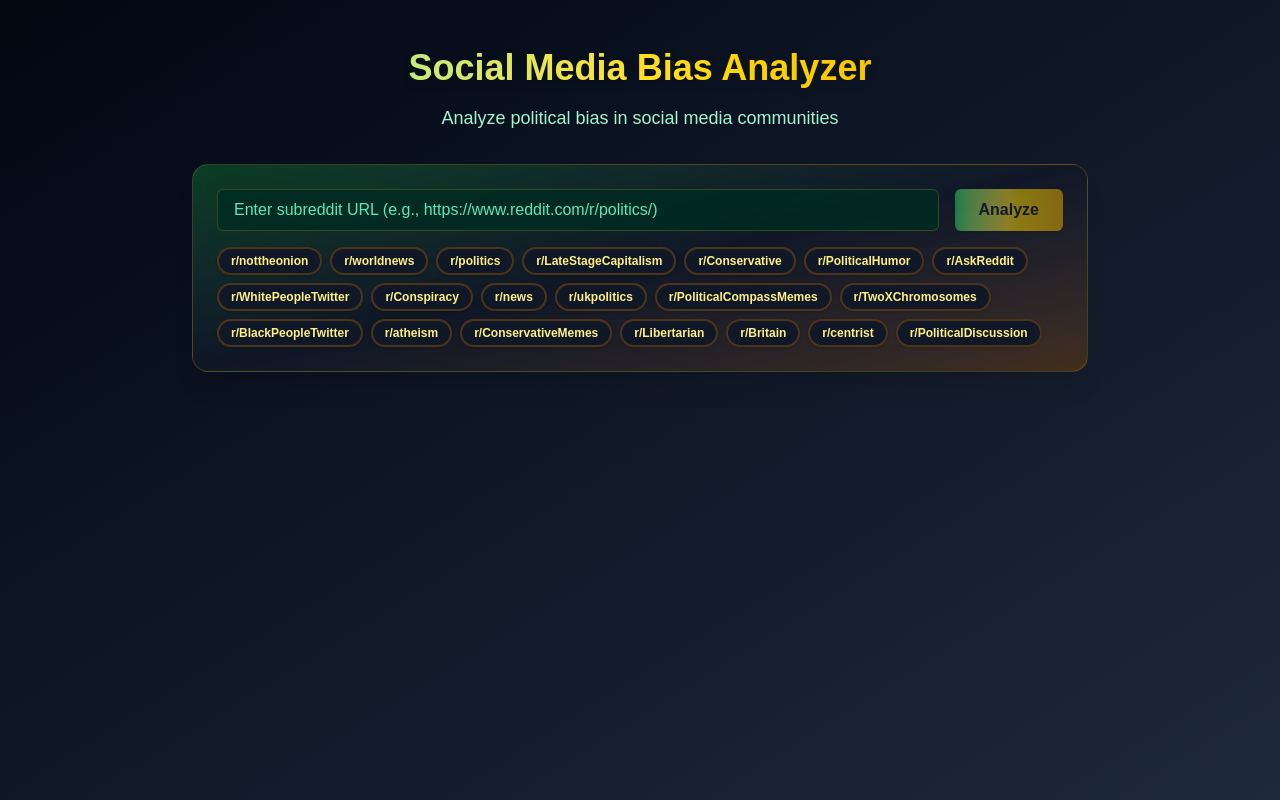
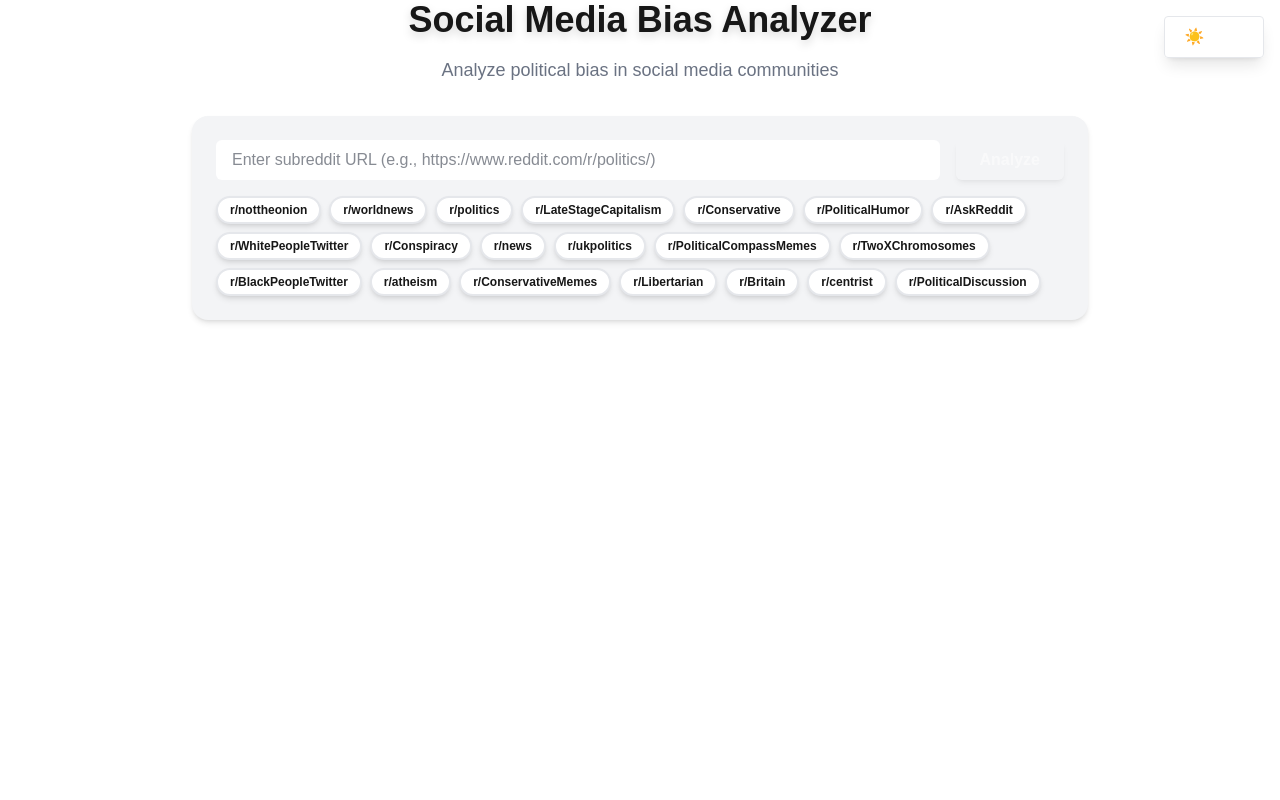
Before and after one commit to RamiAbdelal/socialmediabias, a Next.js app in the folder frontend/: page / in a window 1280 px wide. Built offline with nearby package versions, Linux system fonts and the light colour scheme.

Commit message:
Add theme context

```diff
--- a/frontend/src/app/layout.tsx
+++ b/frontend/src/app/layout.tsx
@@ -2,10 +2,13 @@
 import type { Metadata } from "next";
 import { Geist, Geist_Mono } from "next/font/google";
 import "./globals.css";
+
 import Header from "../components/Header";
 import Menu from "../components/Menu";
 import { popularSubreddits } from "../lib/popularSubreddits";
 import { AnalysisProvider } from "../context/AnalysisContext";
+import { ThemeProvider } from "../context/ThemeContext";
+import ThemeToggle from "../components/ThemeToggle";
 
 const geistSans = Geist({ variable: "--font-geist-sans", subsets: ["latin"] });
 const geistMono = Geist_Mono({ variable: "--font-geist-mono", subsets: ["latin"] });
@@ -17,9 +20,11 @@ export const metadata: Metadata = {
 
 export default function RootLayout({ children }: { children: React.ReactNode }) {
   return (
-    <html lang="en">
+    <html lang="en" suppressHydrationWarning>
       <body className={`${geistSans.variable} ${geistMono.variable} antialiased`}>
-        <div className="min-h-screen bg-gradient-to-br from-gray-950 via-gray-900 to-gray-800 text-gray-100 py-12 px-4">
+        <ThemeProvider>
+          <div className="min-h-screen w-full transition-colors duration-300" style={{ minHeight: '100vh' }}>
+            <ThemeToggle />
             <div className="max-w-4xl mx-auto w-full flex flex-col">
               <AnalysisProvider>
                 <Header />
@@ -28,6 +33,7 @@ export default function RootLayout({ children }: { children: React.ReactNode })
               </AnalysisProvider>
             </div>
           </div>
+        </ThemeProvider>
       </body>
     </html>
   );
--- a/frontend/src/components/Header.tsx
+++ b/frontend/src/components/Header.tsx
@@ -1,14 +1,19 @@
-import React from 'react';
+"use client";
 
-const Header: React.FC = () => (
+import { useTheme } from '../context/ThemeContext';
+
+const Header: React.FC = () => {
+  const { colors } = useTheme();
+  return (
     <div className="header text-center mb-8">
-    <h1 className="header__title text-4xl font-extrabold mb-4 bg-gradient-to-r from-green-300 via-yellow-300 to-yellow-500 bg-clip-text text-transparent drop-shadow-lg">
+      <h1 className={`header__title text-4xl font-extrabold mb-4 ${colors.accent} drop-shadow-lg`}>
         Social Media Bias Analyzer
       </h1>
-    <p className="header__subtitle text-lg text-emerald-200">
+      <p className={`header__subtitle text-lg ${colors.muted}`}>
         Analyze political bias in social media communities
       </p>
     </div>
   );
+};
 
 export default Header;
--- a/frontend/src/components/Menu.tsx
+++ b/frontend/src/components/Menu.tsx
@@ -1,9 +1,10 @@
+
 
 "use client";
-
 import React from 'react';
 import { useAnalysis } from '../context/AnalysisContext';
 import { useRouter } from 'next/navigation';
+import { useTheme } from '../context/ThemeContext';
 
 
 type Subreddit = { name: string; url: string };
@@ -11,25 +12,25 @@ interface MenuProps {
   popularSubreddits: Subreddit[];
 }
 
-
 const Menu: React.FC<MenuProps> = ({ popularSubreddits }) => {
   const { communityName, setCommunityName, isLoading, analyzeCommunity } = useAnalysis();
   const router = useRouter();
+  const { colors } = useTheme();
   return (
-    <div className="menu bg-gradient-to-br from-green-900/70 via-gray-900/80 to-yellow-800/40 shadow-xl rounded-2xl p-6 mb-8 border border-yellow-400/20 backdrop-blur-md">
+    <div className={`menu ${colors.card} ${colors.border} ${colors.shadow} rounded-2xl p-6 mb-8`}>
       <div className="main-input flex gap-4 mb-4">
         <input
           type="text"
           value={communityName}
           onChange={(e) => setCommunityName(e.target.value)}
           placeholder="Enter subreddit URL (e.g., https://www.reddit.com/r/politics/)"
-          className="flex-1 px-4 py-2 bg-emerald-950/80 border border-yellow-400/20 rounded-md text-yellow-100 placeholder:text-emerald-300 focus:outline-none focus:ring-2 focus:ring-yellow-400 focus:border-yellow-400 transition"
+          className={`flex-1 px-4 py-2 ${colors.background} ${colors.border} rounded-md ${colors.foreground} placeholder:${colors.muted} focus:outline-none focus:ring-2 focus:ring-blue-400 focus:border-blue-400 transition`}
           onKeyPress={(e) => e.key === 'Enter' && analyzeCommunity(communityName)}
         />
         <button
           onClick={() => analyzeCommunity(communityName)}
           disabled={isLoading || !communityName.trim()}
-          className="px-6 py-2 bg-gradient-to-r from-green-400 via-yellow-300 to-yellow-500 text-gray-900 font-bold rounded-md shadow hover:from-green-500 hover:to-yellow-400 transition disabled:opacity-50 disabled:cursor-not-allowed"
+          className={`px-6 py-2 ${colors.button} font-bold rounded-md ${colors.shadow} transition disabled:opacity-50 disabled:cursor-not-allowed`}
         >
           {isLoading ? 'Analyzing...' : 'Analyze'}
         </button>
@@ -43,7 +44,7 @@ const Menu: React.FC<MenuProps> = ({ popularSubreddits }) => {
               key={sub.name}
               type="button"
               onClick={() => router.push(`/reddit/r/${subredditSlug}`)}
-              className="px-3 py-1 rounded-full bg-gray-900 text-yellow-200 text-xs font-semibold border-2 border-yellow-700/40 hover:bg-gray-800 hover:border-yellow-400/60 transition focus:outline-none focus:ring-2 focus:ring-yellow-400 shadow-sm"
+              className={`px-3 py-1 rounded-full ${colors.background} ${colors.accent} text-xs font-semibold ${colors.border} border-2 hover:opacity-80 transition focus:outline-none focus:ring-2 focus:ring-blue-400 ${colors.shadow}`}
               style={{ minWidth: 'fit-content' }}
             >
               {sub.name}
--- a/frontend/src/components/RedditPostsSection.tsx
+++ b/frontend/src/components/RedditPostsSection.tsx
@@ -1,7 +1,9 @@
+
 import React from 'react';
 import Image from 'next/image';
 import type { RedditPost, SubredditResultsProps, AnalysisResult } from '../lib/types';
 import { isImageUrl, isGalleryUrl } from '../lib/utils';
+import { useTheme } from '../context/ThemeContext';
 
 interface RedditPostsSectionProps {
   result: AnalysisResult | null;
@@ -9,25 +11,26 @@ interface RedditPostsSectionProps {
 
 const RedditPostsSection: React.FC<RedditPostsSectionProps> = ({ result }) => {
 
+  const { colors } = useTheme();
+
   return (
-
-    <div className="bg-gradient-to-br from-green-900/70 via-gray-900/80 to-yellow-800/40 shadow-lg rounded-2xl p-6 border border-yellow-400/20">
-      <h2 className="text-2xl font-semibold mb-6 bg-gradient-to-r from-green-300 via-yellow-300 to-yellow-500 bg-clip-text text-transparent">Reddit Posts</h2>
+    <div className={`${colors.card} ${colors.border} ${colors.shadow} rounded-2xl p-6`}>
+      <h2 className={`text-2xl font-semibold mb-6 ${colors.accent}`}>Reddit Posts</h2>
       {(!result?.overallScore || !result?.details) && (
-        <div className="mb-4 text-yellow-200">No MBFC bias data found. Showing real Reddit post data only.</div>
+        <div className={`${colors.muted} mb-4`}>No MBFC bias data found. Showing real Reddit post data only.</div>
       )}
-      <ul className="divide-y divide-yellow-400/10">
+      <ul className={`divide-y ${colors.border}`}>
         {result?.redditPosts?.map((post: RedditPost, idx: number) => {
           const url = post.url;
           const isImage = isImageUrl(url);
           const isGallery = isGalleryUrl(url);
           return (
             <li key={idx} className="py-4">
-              <a href={url} target="_blank" rel="noopener noreferrer" className="text-yellow-200 font-medium hover:underline">
+              <a href={url} target="_blank" rel="noopener noreferrer" className={`${colors.accent} font-medium hover:underline`}>
                 {post.title}
               </a>
-              <div className="text-sm text-yellow-300">by {post.author} | Score: {post.score}</div>
-              <div className="text-xs text-yellow-400 break-all mb-2">{url}</div>
+              <div className={`${colors.muted} text-sm`}>by {post.author} | Score: {post.score}</div>
+              <div className={`text-xs ${colors.muted} break-all mb-2`}>{url}</div>
               {isImage && (
                 <div className="my-2">
                   <Image
@@ -35,7 +38,7 @@ const RedditPostsSection: React.FC<RedditPostsSectionProps> = ({ result }) => {
                     alt={post.title}
                     width={600}
                     height={400}
-                    className="rounded-lg max-h-80 w-auto border border-yellow-400/10 shadow-md mx-auto"
+                    className={`rounded-lg max-h-80 w-auto border ${colors.border} ${colors.shadow} mx-auto`}
                     style={{ objectFit: 'contain', height: 'auto', maxHeight: '20rem' }}
                     loading="lazy"
                     unoptimized
@@ -43,7 +46,7 @@ const RedditPostsSection: React.FC<RedditPostsSectionProps> = ({ result }) => {
                 </div>
               )}
               {isGallery && (
-                <div className="my-2 text-emerald-300 text-xs italic">
+                <div className={`my-2 ${colors.accent} text-xs italic`}>
                   [Reddit gallery post: <a href={url} target="_blank" rel="noopener noreferrer" className="underline">View Gallery</a>]
                 </div>
               )}
@@ -52,7 +55,7 @@ const RedditPostsSection: React.FC<RedditPostsSectionProps> = ({ result }) => {
         })}
       </ul>
     </div>
-    )
+  );
 
   };
 
--- a/frontend/src/components/SubredditResults.tsx
+++ b/frontend/src/components/SubredditResults.tsx
@@ -24,6 +24,7 @@ const defaultRedditSignal: RedditSignal = {
 import  RedditPostsSection from './RedditPostsSection';
 import { isImageUrl, isGalleryUrl } from '../lib/utils';
 import Image from 'next/image';
+import { useTheme } from '../context/ThemeContext';
 
 const getBiasColor = (score: number) => {
   if (score <= 2) return 'text-red-600';
@@ -40,6 +41,7 @@ const getConfidenceColor = (confidence: number) => {
 };
 
 const SubredditResults: React.FC<SubredditResultsProps> = ({ result, error, isLoading }) => {
+  const { colors } = useTheme();
   // --- FILTER STATE ---
   const [biasFilter, setBiasFilter] = useState<string|null>(null);
   const [credFilter, setCredFilter] = useState<string|null>(null);
@@ -99,7 +101,7 @@ const SubredditResults: React.FC<SubredditResultsProps> = ({ result, error, isLo
   const FilterButton = ({ label, active, onClick }: { label: string, active: boolean, onClick: () => void }) => (
     <button
       className={`px-3 py-1 rounded-full border font-semibold text-xs transition-all shadow-sm mr-2 mb-2
-        ${active ? 'bg-yellow-400 text-emerald-900 border-yellow-400' : 'bg-emerald-950/80 text-yellow-200 border-yellow-400/30 hover:bg-yellow-700/30 hover:text-yellow-100'}`}
+        ${active ? `${colors.ctaSecondary} ${colors.ctaSecondaryBorder}` : `${colors.secondaryBg} ${colors.secondary} border-yellow-400/30 hover:bg-yellow-700/30 hover:text-yellow-100`}`}
       onClick={onClick}
       type="button"
     >
@@ -111,9 +113,9 @@ const SubredditResults: React.FC<SubredditResultsProps> = ({ result, error, isLo
   const anyFilter = biasFilter || credFilter || factFilter || countryFilter || mediaTypeFilter;
 
   return (
-    <div className="mb-8">
+    <div className={`mb-8 ${colors.background} ${colors.foreground}`}>
       {error && (
-        <div className="bg-gradient-to-r from-red-700 via-yellow-700 to-yellow-500 border border-yellow-400/40 rounded-lg p-4 mb-8 text-yellow-100 shadow-lg">
+        <div className={`${colors.card} ${colors.border} rounded-lg p-4 mb-8 ${colors.shadow} ${colors.muted}`}>
           <div className="flex">
             <div className="flex-shrink-0">
               <svg className="h-5 w-5 text-yellow-300" viewBox="0 0 20 20" fill="currentColor">
@@ -128,31 +130,31 @@ const SubredditResults: React.FC<SubredditResultsProps> = ({ result, error, isLo
         </div>
       )}
       {isLoading && (
-        <div className="text-yellow-200 text-lg mb-8">Analyzing subreddit...</div>
+        <div className={`${colors.muted} text-lg mb-8`}>Analyzing subreddit...</div>
       )}
       {result && result.overallScore && (
-        <div className="bg-gradient-to-br from-green-900/80 via-emerald-900/80 to-yellow-700/80 shadow-lg rounded-2xl p-6 border border-yellow-400/30 mb-8">
-          <h2 className="text-2xl font-semibold mb-6 bg-gradient-to-r from-green-400 via-yellow-400 to-yellow-600 bg-clip-text text-transparent">Analysis Results</h2>
+        <div className={`${colors.card} ${colors.border} ${colors.shadow} rounded-2xl p-6 mb-8`}>
+          <h2 className={`text-2xl font-semibold mb-6 ${colors.accent}`}>Analysis Results</h2>
           <div className="grid grid-cols-1 md:grid-cols-2 gap-6 mb-8">
-            <div className="bg-emerald-950/80 rounded-lg p-4 border border-yellow-400/20">
-              <h3 className="text-lg font-medium mb-2 text-yellow-200">Overall Bias Score</h3>
-              <div className={`text-4xl font-bold ${getBiasColor(result.overallScore.score)} bg-gradient-to-r from-green-400 via-yellow-400 to-yellow-600 bg-clip-text text-transparent`}>
+            <div className={`${colors.card} rounded-lg p-4 ${colors.border}`}>
+              <h3 className={`text-lg font-medium mb-2 ${colors.accent}`}>Overall Bias Score</h3>
+              <div className={`text-4xl font-bold ${getBiasColor(result.overallScore.score)} ${colors.accent}`}>
                 {result.overallScore.score.toFixed(1)}/10
               </div>
-              <div className="text-yellow-300 capitalize">{result.overallScore.label}</div>
+              <div className={`${colors.muted} capitalize`}>{result.overallScore.label}</div>
             </div>
-            <div className="bg-emerald-950/80 rounded-lg p-4 border border-yellow-400/20">
-              <h3 className="text-lg font-medium mb-2 text-yellow-200">Confidence</h3>
-              <div className={`text-3xl font-semibold ${getConfidenceColor(result.overallScore.confidence)} bg-gradient-to-r from-green-400 via-yellow-400 to-yellow-600 bg-clip-text text-transparent`}>
+            <div className={`${colors.card} rounded-lg p-4 ${colors.border}`}>
+              <h3 className={`text-lg font-medium mb-2 ${colors.accent}`}>Confidence</h3>
+              <div className={`text-3xl font-semibold ${getConfidenceColor(result.overallScore.confidence)} ${colors.accent}`}>
                 {Math.round(result.overallScore.confidence * 100)}%
               </div>
-              <div className="text-yellow-300">Analysis confidence</div>
+              <div className={colors.muted}>Analysis confidence</div>
             </div>
           </div>
           {/* Bias Breakdown & Filters */}
           {(result.biasBreakdown || credOptions.length > 0 || factOptions.length > 0 || countryOptions.length > 0 || mediaTypeOptions.length > 0) && (
             <div className="mb-6">
-              <h3 className="text-lg font-medium mb-2 text-yellow-200">Filter MBFC Results</h3>
+              <h3 className={`text-lg font-medium mb-2 ${colors.accent}`}>Filter MBFC Results</h3>
               <div className="flex flex-wrap gap-2 mb-2">
                 {/* Bias Filters */}
                 {result.biasBreakdown && Object.entries(result.biasBreakdown).map(([bias, count]) => (
@@ -221,11 +223,11 @@ const SubredditResults: React.FC<SubredditResultsProps> = ({ result, error, isLo
           {/* MBFCResults Card List (filtered) */}
           {filteredDetails.length > 0 && (
             <div className="mb-6">
-              <h3 className="text-lg font-medium mb-4 text-yellow-200">MBFC Results</h3>
+              <h3 className={`text-lg font-medium mb-4 ${colors.accent}`}>MBFC Results</h3>
               <div className="grid grid-cols-1 gap-4">
                 {filteredDetails.map((d: RedditSignal, i: number) => (
 
-                  <div key={i} className="bg-emerald-950/80 border border-yellow-400/20 rounded-xl p-4 flex flex-col shadow-md">
+                  <div key={i} className={`${colors.card} ${colors.border} rounded-xl p-4 flex flex-col ${colors.shadow}`}>
 
                     <div className="flex items-center mb-2">
 
@@ -241,8 +243,7 @@ const SubredditResults: React.FC<SubredditResultsProps> = ({ result, error, isLo
                       </span>}
 
                       {/* Bias Label or Reddit Title */}
-                      <span className="font-bold text-yellow-100 text-lg mr-2">{d.bias || d.title }</span>
-
+                      <span className={`font-bold ${colors.primary} text-lg mr-2`}>{d.bias || d.title }</span>
                       {d.credibility && (
                         <span className="ml-2 px-2 py-0.5 rounded bg-yellow-800/60 text-yellow-200 text-xs font-semibold" title="Credibility">
                           Credibility: {d.credibility}
@@ -254,8 +255,6 @@ const SubredditResults: React.FC<SubredditResultsProps> = ({ result, error, isLo
                         </span>
                       )}
                     </div>
-
-                    {/* Reddit author and score (same block/line) */}
                     <div className='flex items-center mb-2'>
                       {(d.author || typeof d.score === 'number') && (
                         <span className="text-yellow-300 text-sm">
@@ -265,7 +264,6 @@ const SubredditResults: React.FC<SubredditResultsProps> = ({ result, error, isLo
                         </span>
                       )}
                     </div>
-
                     <div className="mb-2">
                       {isImageUrl(d.url) && (
                         <div className="my-2">
@@ -282,28 +280,28 @@ const SubredditResults: React.FC<SubredditResultsProps> = ({ result, error, isLo
                         </div>
                       )}
                       {isGalleryUrl(d.url) && (
-                        <div className="my-2 text-emerald-300 text-xs italic">
+                        <div className={`my-2 ${colors.secondary} text-xs italic`}>
                           [Reddit gallery post: <a href={d.url} target="_blank" rel="noopener noreferrer" className="underline">View Gallery</a>]
                         </div>
                       )}
-                      <a href={d.url} target="_blank" rel="noopener noreferrer" className="underline text-yellow-200 break-all hover:text-yellow-400 text-sm">
+                      <a href={d.url} target="_blank" rel="noopener noreferrer" className={`underline ${colors.primary} break-all hover:${colors.secondary} text-sm`}>
                         {d.url}
                       </a>
                     </div>
 
-                    <div className="flex flex-wrap gap-2 text-xs text-yellow-300 mb-2">
+                    <div className={`flex flex-wrap gap-2 text-xs ${colors.muted} mb-2`}>
                       {d.source_name && <span title="Source Name" className="font-semibold">{d.source_name}</span>}
                       {d.media_type && <span title="Media Type">[{d.media_type}]</span>}
                       {d.country && <span title="Country">{d.country}</span>}
                       {d.source_url && <span title="Source Domain">({d.source_url})</span>}
                     </div>
-                    <div className="flex flex-wrap gap-2 text-xs text-yellow-400 mb-2">
+                    <div className={`flex flex-wrap gap-2 text-xs ${colors.muted} mb-2`}>
                       {d.created_at && <span title="MBFC Entry Date">Added: {new Date(d.created_at).toLocaleDateString()}</span>}
                       {d.id && <span title="MBFC DB ID">ID: {d.id}</span>}
                     </div>
                     {d.mbfc_url && (
                       <div className="mt-2">
-                        <a href={d.mbfc_url} target="_blank" rel="noopener noreferrer" className="inline-flex items-center gap-1 px-3 py-1 rounded bg-yellow-700/80 text-yellow-100 font-semibold text-xs hover:bg-yellow-600 transition">
+                        <a href={d.mbfc_url} target="_blank" rel="noopener noreferrer" className={`inline-flex items-center gap-1 px-3 py-1 rounded ${colors.cta} font-semibold text-xs transition`}>
                           <svg xmlns="http://www.w3.org/2000/svg" className="h-4 w-4" fill="none" viewBox="0 0 24 24" stroke="currentColor"><path strokeLinecap="round" strokeLinejoin="round" strokeWidth={2} d="M13.828 21a4 4 0 005.657 0l.707-.707a4 4 0 000-5.657l-9.9-9.9a4 4 0 00-5.657 0l-.707.707a4 4 0 000 5.657l9.9 9.9z" /><path strokeLinecap="round" strokeLinejoin="round" strokeWidth={2} d="M6.343 17.657l1.414-1.414" /></svg>
                           MBFC Article
                         </a>
@@ -315,7 +313,7 @@ const SubredditResults: React.FC<SubredditResultsProps> = ({ result, error, isLo
             </div>
           )}
           {/* Meta Info */}
-          <div className="text-sm text-yellow-200 flex flex-wrap gap-4 mt-4">
+          <div className={`text-sm ${colors.muted} flex flex-wrap gap-4 mt-4`}>
             <span>Analyzed: <span className="font-semibold">{result.communityName}</span> on <span className="font-semibold">{result.platform}</span></span>
             {result.analysisDate && <span>Date: {new Date(result.analysisDate).toLocaleString()}</span>}
             {typeof result.totalPosts === 'number' && <span>Total Posts: {result.totalPosts}</span>}
--- /dev/null
+++ b/frontend/src/components/ThemeToggle.tsx
@@ -0,0 +1,16 @@
+"use client";
+import { useTheme } from "../context/ThemeContext";
+
+export default function ThemeToggle() {
+  const { mode, toggleMode, colors } = useTheme();
+  return (
+    <button
+      className={`fixed top-4 right-4 px-4 py-2 rounded transition-colors border ${colors.button} ${colors.border} z-50 shadow-lg`}
+      style={{ minWidth: 100 }}
+      onClick={toggleMode}
+      aria-label="Toggle dark/light mode"
+    >
+      {mode === 'dark' ? '🌙 Dark' : '☀️ Light'}
+    </button>
+  );
+}
--- /dev/null
+++ b/frontend/src/context/ThemeContext.tsx
@@ -0,0 +1,91 @@
+"use client";
+
+import React, { createContext, useContext, useState, useEffect, ReactNode } from 'react';
+
+// Central theme color config
+export const themeColors = {
+  light: {
+    background: 'bg-white',
+    foreground: 'text-gray-900',
+    card: 'bg-gray-100',
+    border: 'border-gray-200',
+    accent: 'text-primary',
+    accentBg: 'bg-primary-50',
+    muted: 'text-gray-500',
+    link: 'text-primary-700',
+    button: 'bg-primary text-white hover:bg-primary-700',
+    shadow: 'shadow-md',
+    primary: 'text-blue-700',
+    primaryBg: 'bg-blue-600',
+    secondary: 'text-gray-300',
+    secondaryBg: 'bg-gray-900/80',
+    cta: 'bg-blue-600 text-white hover:bg-blue-700',
+    ctaText: 'text-blue-700',
+    ctaBorder: 'border-blue-600',
+    ctaSecondary: 'bg-red-400 text-gray-900 hover:bg-red-500',
+    ctaSecondaryText: 'text-red-700',
+    ctaSecondaryBorder: 'border-red-400',
+  },
+  dark: {
+    background: 'bg-gray-950',
+    foreground: 'text-gray-100',
+    card: 'bg-gray-900',
+    border: 'border-gray-800',
+    accent: 'text-primary',
+    accentBg: 'bg-primary-900',
+    muted: 'text-gray-400',
+    link: 'text-primary-300',
+    button: 'bg-blue-500 text-white hover:bg-blue-400',
+    shadow: 'shadow-lg',
+    primary: 'text-blue-300',
+    primaryBg: 'bg-blue-500',
+    secondary: 'text-emerald-300',
+    secondaryBg: 'bg-emerald-600',
+    cta: 'bg-blue-500 text-white hover:bg-blue-400',
+    ctaText: 'text-blue-300',
+    ctaBorder: 'border-blue-600',
+    ctaSecondary: 'bg-red-500 text-gray-900 hover:bg-red-500',
+    ctaSecondaryText: 'text-red-700',
+    ctaSecondaryBorder: 'border-red-400',
+  },
+};
+
+export type ThemeMode = 'light' | 'dark';
+
+interface ThemeContextType {
+  mode: ThemeMode;
+  setMode: (mode: ThemeMode) => void;
+  toggleMode: () => void;
+  colors: typeof themeColors.light;
+}
+
+const ThemeContext = createContext<ThemeContextType | undefined>(undefined);
+
+export const ThemeProvider = ({ children }: { children: ReactNode }) => {
+  const [mode, setMode] = useState<ThemeMode>('dark');
+
+  useEffect(() => {
+    // Try to use system preference on first load
+    const systemDark = window.matchMedia('(prefers-color-scheme: dark)').matches;
+    setMode(systemDark ? 'dark' : 'light');
+  }, []);
+
+  useEffect(() => {
+    document.documentElement.classList.remove('dark', 'light');
+    document.documentElement.classList.add(mode);
+  }, [mode]);
+
+  const toggleMode = () => setMode((m) => (m === 'dark' ? 'light' : 'dark'));
+
+  return (
+    <ThemeContext.Provider value={{ mode, setMode, toggleMode, colors: themeColors[mode] }}>
+      {children}
+    </ThemeContext.Provider>
+  );
+};
+
+export const useTheme = () => {
+  const ctx = useContext(ThemeContext);
+  if (!ctx) throw new Error('useTheme must be used within ThemeProvider');
+  return ctx;
+};
```
Lines whose indentation alone changed are shown as unchanged.
